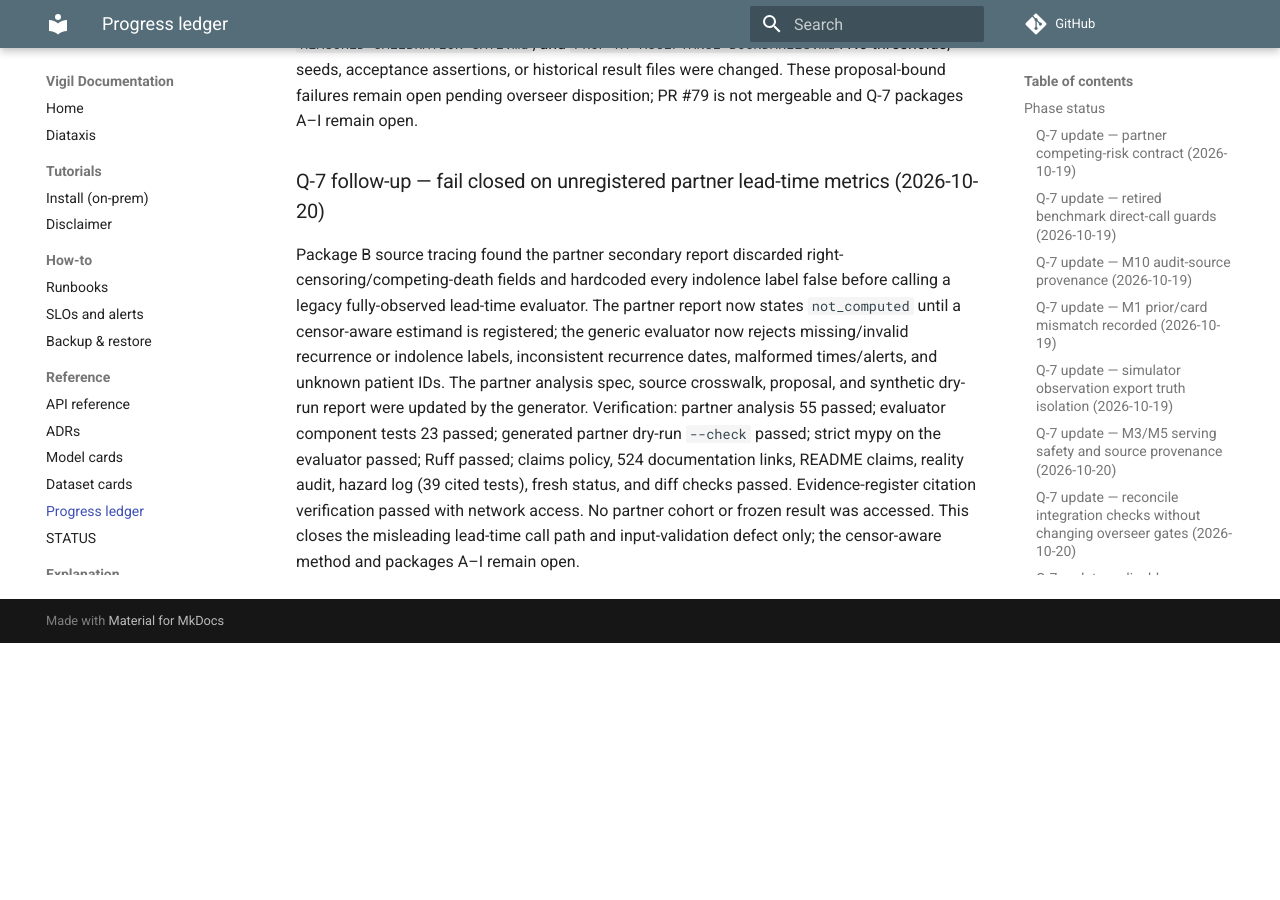
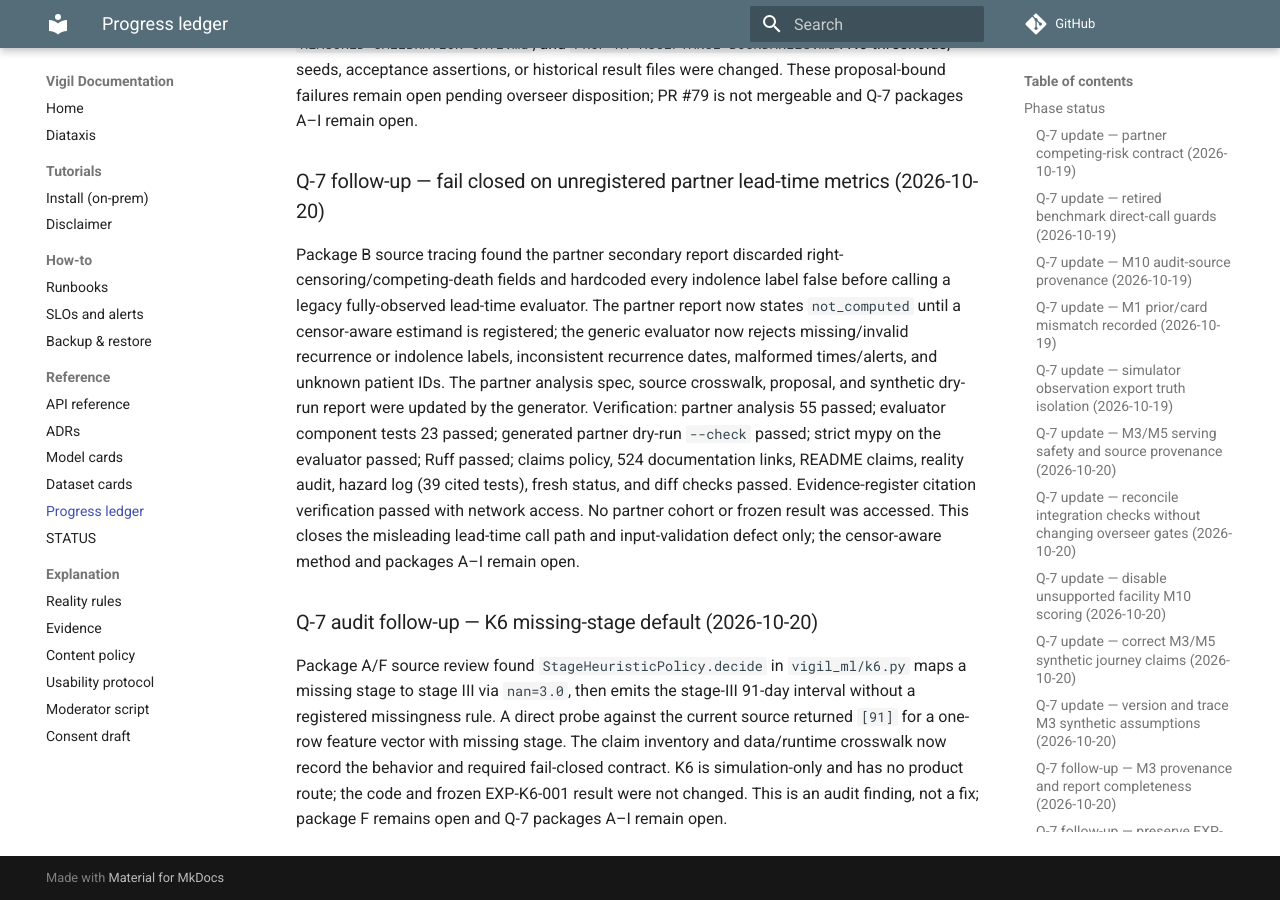
Before and after one commit to gasthecreator/vigil, an MkDocs documentation site: the page built from docs/PROGRESS.md, in a window 1280 px wide and 900 px high, scrolled down 44312 px. Built offline with MkDocs 1.6.1 and Material for MkDocs 9.7.7, drawn with Linux system fonts in a browser that asks for light colours; comment, search, counter and statistics services are not loaded; before the commit the page ends 44955 px from its top, so only the background shows below that.

Commit message:
docs(ml): record K6 missing-stage assumption

```diff
--- a/docs/PROGRESS.md
+++ b/docs/PROGRESS.md
@@ -404,3 +404,7 @@ Current PR head `38339ace662c186db6c20b5081c938f0c3f28d89` was checked in CI run
 ### Q-7 follow-up — fail closed on unregistered partner lead-time metrics (2026-10-20)
 
 Package B source tracing found the partner secondary report discarded right-censoring/competing-death fields and hardcoded every indolence label false before calling a legacy fully-observed lead-time evaluator. The partner report now states `not_computed` until a censor-aware estimand is registered; the generic evaluator now rejects missing/invalid recurrence or indolence labels, inconsistent recurrence dates, malformed times/alerts, and unknown patient IDs. The partner analysis spec, source crosswalk, proposal, and synthetic dry-run report were updated by the generator. Verification: partner analysis 55 passed; evaluator component tests 23 passed; generated partner dry-run `--check` passed; strict mypy on the evaluator passed; Ruff passed; claims policy, 524 documentation links, README claims, reality audit, hazard log (39 cited tests), fresh status, and diff checks passed. Evidence-register citation verification passed with network access. No partner cohort or frozen result was accessed. This closes the misleading lead-time call path and input-validation defect only; the censor-aware method and packages A–I remain open.
+
+### Q-7 audit follow-up — K6 missing-stage default (2026-10-20)
+
+Package A/F source review found `StageHeuristicPolicy.decide` in `vigil_ml/k6.py` maps a missing stage to stage III via `nan=3.0`, then emits the stage-III 91-day interval without a registered missingness rule. A direct probe against the current source returned `[91]` for a one-row feature vector with missing stage. The claim inventory and data/runtime crosswalk now record the behavior and required fail-closed contract. K6 is simulation-only and has no product route; the code and frozen EXP-K6-001 result were not changed. This is an audit finding, not a fix; package F remains open and Q-7 packages A–I remain open.
```
Also changed, not shown: docs/audits/CORE-ML-CLAIMS-INVENTORY-2026-10.md (+1 -1 lines), docs/audits/CORE-ML-ENTRYPOINT-CROSSWALK-2026-10.md (+1 -1 lines).
